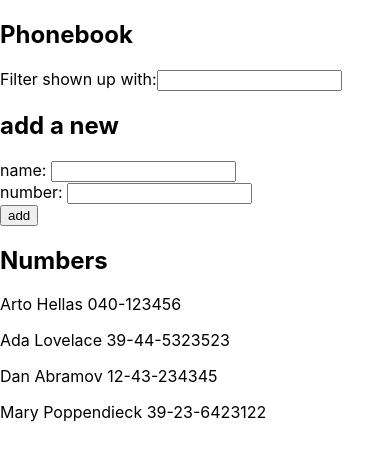
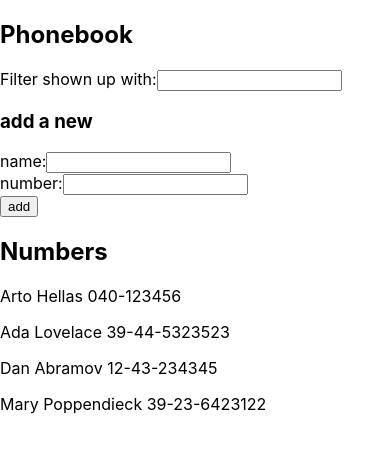
Before and after one commit to swati2904/FullStackOpen-exerciseSubmission, a React (Create React App) app in the folder Part-2/Exercise Submission/phonebook/: page / in a window 390 px wide. Shown: the top 460 px of the page. Built offline with nearby package versions, Linux system fonts and the light colour scheme.

Commit message:
2.10: The Phonebook Step5

```diff
--- a/Part-2/Exercise Submission/phonebook/src/App.js
+++ b/Part-2/Exercise Submission/phonebook/src/App.js
@@ -1,4 +1,63 @@
 import React, { useState } from "react";
+
+const Person = ({ person }) => {
+  const { name, number } = person;
+  return (
+    <p>
+      {name} {number}
+    </p>
+  );
+};
+
+const Persons = ({ persons }) => {
+  return (
+    <div>
+      <h2>Numbers</h2>
+      {persons.map((person) => (
+        <Person key={person.name} person={person} />
+      ))}
+    </div>
+  );
+};
+
+const Filter = ({ searchValue, handleSearchValue }) => {
+  return (
+    <>
+      <h2>Phonebook</h2>
+      <div>
+        Filter shown up with:
+        <input value={searchValue} onChange={handleSearchValue} />
+      </div>
+    </>
+  );
+};
+
+const PersonForm = ({
+  newName,
+  number,
+  handleAddName,
+  handleAddNumber,
+  handleSubmit,
+}) => {
+  return (
+    <>
+      <h3>add a new</h3>
+      <form onSubmit={handleSubmit}>
+        <div>
+          name:
+          <input value={newName} onChange={handleAddName} />
+        </div>
+        <div>
+          number:
+          <input value={number} onChange={handleAddNumber} />
+        </div>
+        <div>
+          <button type="submit">add</button>
+        </div>
+      </form>
+    </>
+  );
+};
 
 const App = () => {
   const [persons, setPersons] = useState([
@@ -10,15 +69,6 @@ const App = () => {
   const [newName, setNewName] = useState("");
   const [number, setNumber] = useState("");
   const [searchValue, setSearchValue] = useState("");
-
-  const Person = ({ person }) => {
-    const { name, number } = person;
-    return (
-      <p>
-        {name} {number}
-      </p>
-    );
-  };
 
   const handleSubmit = (event) => {
     event.preventDefault();
@@ -56,29 +106,19 @@ const App = () => {
       : persons;
   };
   return (
-    <div>
-      <h2>Phonebook</h2>
-      <div>
-        Filter shown up with:
-        <input value={searchValue} onChange={handleSearchValue} />
-      </div>
-      <h2>add a new</h2>
-      <form onSubmit={handleSubmit}>
-        <div>
-          name: <input value={newName} onChange={handleAddName} />
-        </div>
-        <div>
-          number: <input value={number} onChange={handleAddNumber} />
-        </div>
-        <div>
-          <button type="submit">add</button>
-        </div>
-      </form>
-      <h2>Numbers</h2>
-      {filteredValue().map((person) => {
-        return <Person key={person.name} person={person} />;
-      })}
-    </div>
+    <>
+      <Filter searchValue={searchValue} handleSearchValue={handleSearchValue} />
+
+      <PersonForm
+        newName={newName}
+        number={number}
+        handleAddName={handleAddName}
+        handleAddNumber={handleAddNumber}
+        handleSubmit={handleSubmit}
+      />
+
+      <Persons persons={filteredValue()} />
+    </>
   );
 };
 
```
